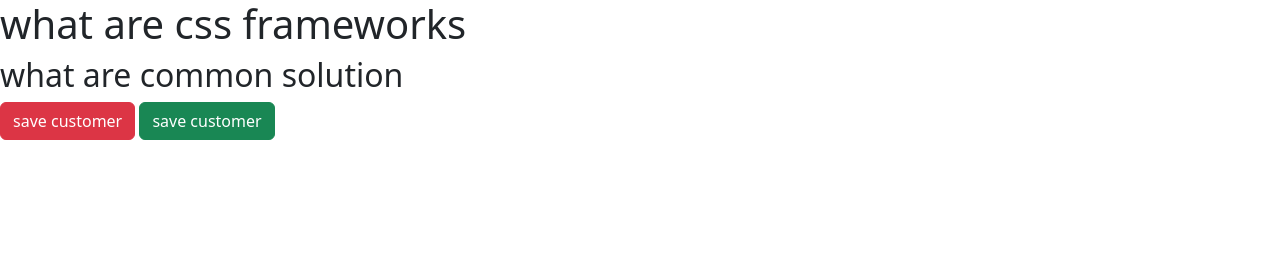
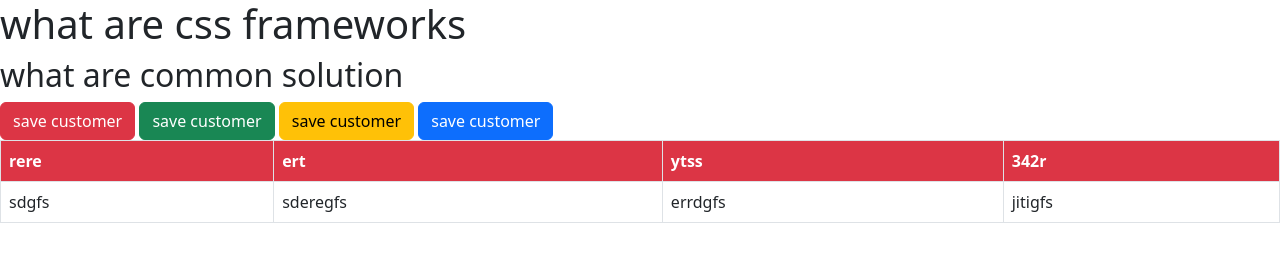
Before and after one commit to janitharasanjana/Cascading_style_sheets, a plain HTML site: page CSS_Frameworks/index.html in a window 1280 px wide. Drawn offline with Linux system fonts and the light colour scheme.

Commit message:
content update with table

```diff
--- a/CSS_Frameworks/index.html
+++ b/CSS_Frameworks/index.html
@@ -10,5 +10,28 @@
 <h2>what are common solution </h2>
 <button class="btn btn-danger">save customer </button>
 <button class="btn btn-success">save customer </button>
+<button class="btn btn-warning">save customer </button>
+<button class="btn btn-primary">save customer </button>
+<!--<button class="btn btn-success">save customer </button>-->
+
+<table class="table table-bordered table-hover">
+    <thead class="bg-danger text-white">
+    <tr>
+        <th>rere</th>
+        <th>ert</th>
+        <th>ytss</th>
+        <th>342r</th>
+    </tr>
+    </thead>
+    <tbody>
+    <tr>
+        <td>sdgfs</td>
+        <td>sderegfs</td>
+        <td>errdgfs</td>
+        <td>jitigfs</td>
+    </tr>
+    </tbody>
+
+</table>
 </body>
 </html>
```
